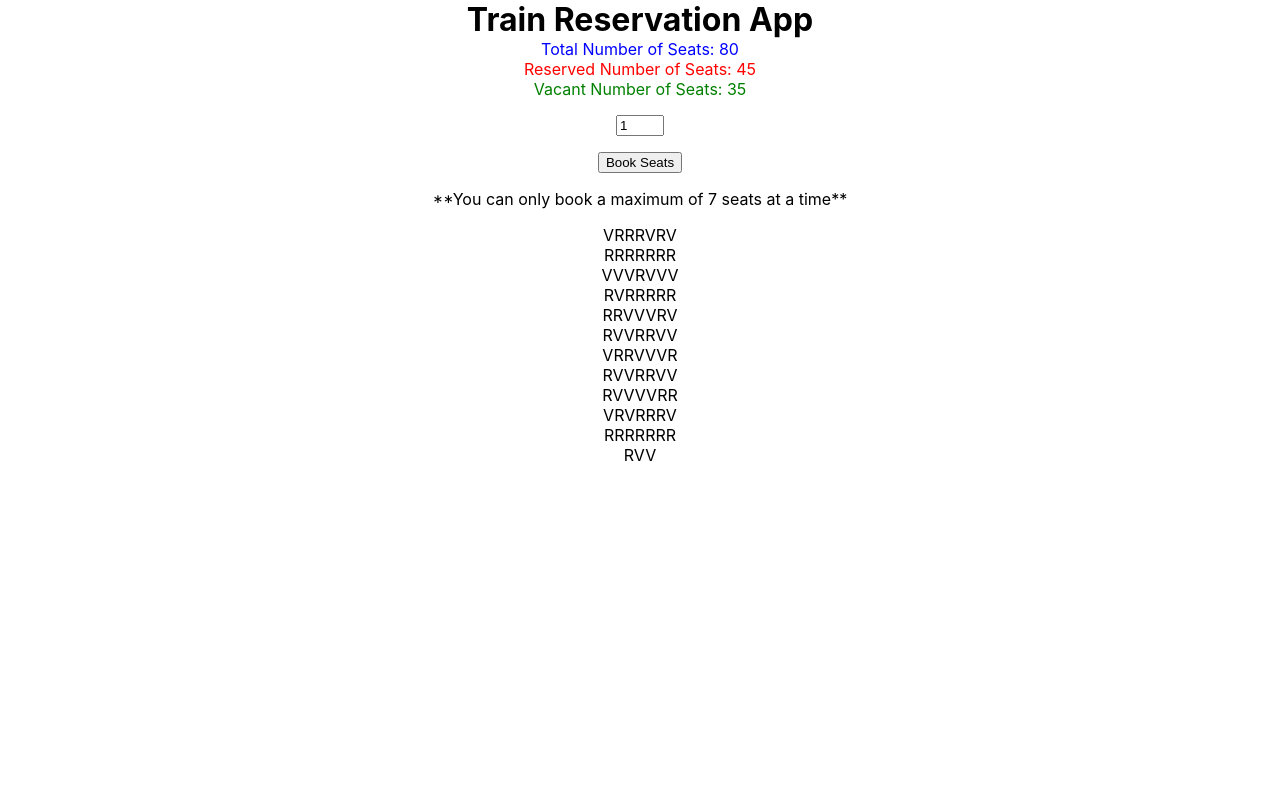
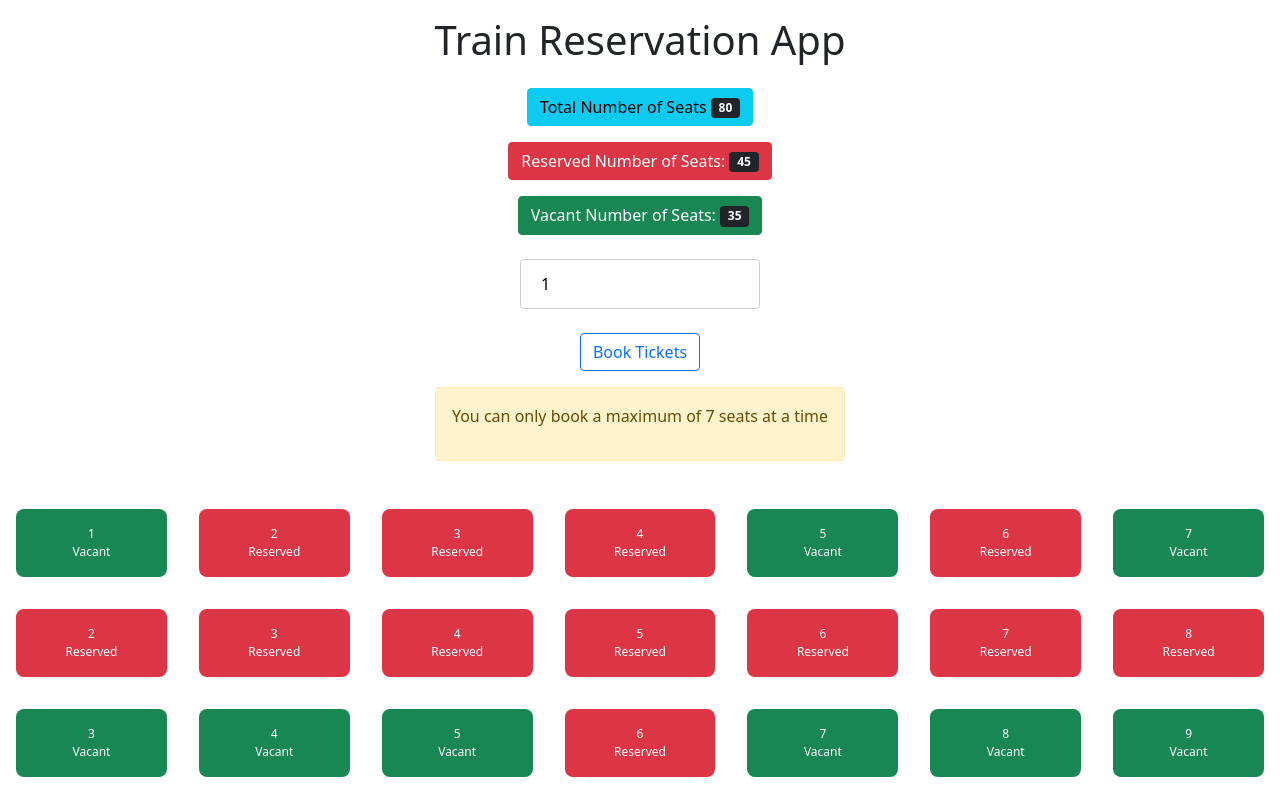
Before and after one commit to isadev97/TrainReservation, a React (Create React App) app: page / in a window 1280 px wide. Shown: the top 800 px of the page. Built offline with nearby package versions, Linux system fonts and the light colour scheme.

Commit message:
added a seat matrix ui and code refactoring

```diff
--- a/src/App.js
+++ b/src/App.js
@@ -1,24 +1,81 @@
-import React, { useState} from 'react';
-import UserInput from './components/UserInput';
-import StatusBar from './components/StatusBar';
-import SeatMatrix from './components/SeatMatrix';
-import cogoToast from 'cogo-toast';
-import { generateTrainRows } from './utils/utils';
-import { TOTAL_SEATS } from './utils/constants';
-import './App.css';
+import React, { useState } from "react";
+import UserInput from "./components/UserInput";
+import StatusBar from "./components/StatusBar";
+import SeatMatrix from "./components/SeatMatrix";
+import cogoToast from "cogo-toast";
+import {
+  generateTrainRows,
+  getCloneMatrix,
+  getCountOfSeatsInARow,
+} from "./utils/utils";
+import {
+  MAX_SEATS_ALLOWED_TO_BOOK,
+  TOTAL_SEATS,
+  RESERVED_SEAT,
+  VACANT_SEAT,
+} from "./utils/constants";
+import "./App.css";
 
+/*
+  Main app component of react
+*/
+function App() {
+  /*
+    State Managements
+  */
+  const [seatMatrix, reservedSeatsCount, vacantSeatCount] = generateTrainRows();
+  const totalSeats = TOTAL_SEATS;
+  const [seats, setSeats] = useState(seatMatrix);
+  const [reservedSeats, setReservedSeats] = useState(reservedSeatsCount);
+  const [vacantSeats, setVacantSeats] = useState(vacantSeatCount);
+  const [userInput, setUserInput] = useState(1);
+  const [bookedSeats, setBookedSeats] = useState([0]);
 
+  /*
+    Function to allocate seats
+  */
+  const allocateSeats = () => {
+    const cloneMatrix = getCloneMatrix(seatMatrix);
+    for (let i = 0; i < cloneMatrix.length; i++) {
+      const row = cloneMatrix[i];
+      const countOfVacantSeatsInARow = getCountOfSeatsInARow(row, VACANT_SEAT);
+      if (countOfVacantSeatsInARow - userInput >= 0) {
+        /*
+          Allocate seats in the same row
+        */
 
-function App() {
-  const [seatMatrix, reservedSeatsCount, vacantSeatCount] = generateTrainRows()
-  const totalSeats = TOTAL_SEATS
-  const [seats, setSeats] = useState(seatMatrix)
-  const [reservedSeats, setReservedSeats] = useState(reservedSeatsCount)
-  const [vacantSeats, setVacantSeats] = useState(vacantSeatCount)
-  const [userInput, setUserInput] = useState(1)
+        for (let j = 0; j < cloneMatrix[i].length; j++) {
+          if (cloneMatrix[i][j] === VACANT_SEAT) {
+            cloneMatrix[i][j] = RESERVED_SEAT;
+          }
+        }
+      }
+    }
+
+    /*
+
+    */
+  };
+
+  /*
+    Function to handle book seats when user clicks on the button
+  */
   const handleBookSeats = () => {
-    cogoToast.success('This is a success message!');
-  }
+    if (userInput <= 0) {
+      cogoToast.error("Invalid Input : You shoud book atleast 1 seat");
+      return;
+    }
+    if (userInput > MAX_SEATS_ALLOWED_TO_BOOK) {
+      cogoToast.error(
+        `Invalid Input : You can only book ${MAX_SEATS_ALLOWED_TO_BOOK} seats at a time`
+      );
+      return;
+    }
+    if (vacantSeats - userInput >= 0) {
+      return allocateSeats();
+    }
+  };
+
   return (
     <div className="App">
       <StatusBar
@@ -31,9 +88,7 @@ function App() {
         setUserInput={setUserInput}
         handleBookSeats={handleBookSeats}
       />
-      <SeatMatrix
-        seats={seats}
-      />
+      <SeatMatrix seats={seats} />
     </div>
   );
 }
--- a/src/components/SeatMatrix.js
+++ b/src/components/SeatMatrix.js
@@ -1,12 +1,36 @@
-import React from 'react';
-import '../css/seatmatrix.css'
+import React from "react";
+import "../css/seatmatrix.css";
+import {
+  RESERVED_SEAT,
+  VACANT_SEAT,
+  RESERVED_SEAT_BG_COLOR,
+  VACANT_SEAT_BG_COLOR,
+} from "../utils/constants";
 
+/*
+React component to show seat matrix UI
+*/
 function SeatMatrixUi({ seats }) {
   return (
     <div className="seat-matrix">
-      {seats.map((seat, index) => (
-        <div key={index} className="seat-matrix-row">
-          {seat}
+      {seats.map((row, i) => (
+        <div key={i} className="seat-matrix-row">
+          {row.map((seat, j) => (
+            <div
+              key={j}
+              className="seat-matrix-element"
+              style={{
+                background:
+                  seat === RESERVED_SEAT
+                    ? RESERVED_SEAT_BG_COLOR
+                    : VACANT_SEAT_BG_COLOR,
+              }}
+            >
+              {i + j + 1}
+              <br />
+              {seat === RESERVED_SEAT ? "Reserved" : "Vacant"}
+            </div>
+          ))}
         </div>
       ))}
     </div>
--- a/src/components/StatusBar.js
+++ b/src/components/StatusBar.js
@@ -1,14 +1,35 @@
-import React from 'react';
-import '../css/statusbar.css';
+import React from "react";
+import { Button, Badge } from "react-bootstrap";
+import "../css/statusbar.css";
 
+/*
+React component to show current status of seats in numbers that is total, reserved and vacant
+*/
 function StatusBar({ totalSeats, reservedSeats, vacantSeats }) {
   return (
     <>
-      <div className="status-bar-row">Train Reservation App</div>
+      <div className="status-bar-row">
+        <h1>Train Reservation App</h1>
+      </div>
       <div>
-        <div className="status-bar-row-total">Total Number of Seats: {totalSeats}</div>
-        <div className="status-bar-row-reserved">Reserved Number of Seats: {reservedSeats}</div>
-        <div className="status-bar-row-vacant">Vacant Number of Seats: {vacantSeats}</div>
+        <div className="status-bar-row-total">
+          <Button variant="info">
+            Total Number of Seats <Badge bg="dark">{totalSeats}</Badge>
+            <span className="visually-hidden"></span>
+          </Button>
+        </div>
+        <div className="status-bar-row-reserved">
+          <Button variant="danger">
+            Reserved Number of Seats: <Badge bg="dark">{reservedSeats}</Badge>
+            <span className="visually-hidden"></span>
+          </Button>
+        </div>
+        <div className="status-bar-row-vacant">
+          <Button variant="success">
+            Vacant Number of Seats: <Badge bg="dark">{vacantSeats}</Badge>
+            <span className="visually-hidden"></span>
+          </Button>
+        </div>
       </div>
     </>
   );
--- a/src/components/UserInput.js
+++ b/src/components/UserInput.js
@@ -1,20 +1,36 @@
-import React from 'react';
-import '../css/userinput.css'
+import React from "react";
+import { Button, Alert } from "react-bootstrap";
+import { MAX_SEATS_ALLOWED_TO_BOOK } from "../utils/constants";
+import "../css/userinput.css";
 
-
-function UserInput({ userInput, setUserInput, handleBookSeats}) {
+/*
+React component to take user input and allow booking of seats on button click
+*/
+function UserInput({ userInput, setUserInput, handleBookSeats }) {
   return (
-    <div className="user-input">
+    <div className="user-input-container">
       <input
         type="number"
         min="1"
         max="7"
         required
         value={userInput}
+        className="user-input"
         onChange={(e) => setUserInput(e.target.value)}
       />
-      <button onClick={handleBookSeats} className='user-input-btn'>Book Seats</button>
-      **You can only book a maximum of 7 seats at a time**
+      <Button
+        variant="outline-primary"
+        className="user-input-btn"
+        onClick={handleBookSeats}
+      >
+        Book Tickets
+      </Button>
+      <Alert variant="warning" className="user-input-msg">
+        <p>
+          You can only book a maximum of {MAX_SEATS_ALLOWED_TO_BOOK} seats at a
+          time
+        </p>
+      </Alert>
     </div>
   );
 }
--- a/src/css/seatmatrix.css
+++ b/src/css/seatmatrix.css
@@ -1,9 +1,18 @@
 .seat-matrix {
-    display: flex;
-    flex-direction: column;
+  display: flex;
+  flex-direction: column;
 }
 
-.seat-marix-row {
-    display: flex;
-    flex-direction: row;
+.seat-matrix-row {
+  display: flex;
+  flex-direction: row;
 }
+
+.seat-matrix-element {
+  flex-basis: 14%;
+  margin: 1rem;
+  padding: 1rem;
+  color: white;
+  border-radius: 0.5rem;
+  font-size: 0.75rem;
+}
--- a/src/css/statusbar.css
+++ b/src/css/statusbar.css
@@ -1,19 +1,20 @@
 .status-bar-row {
-    display: flex;
-    flex-direction: row;
-    justify-content: center;
-    font-weight: bold;
-    font-size: 2rem;
+  display: flex;
+  flex-direction: row;
+  justify-content: center;
+  font-weight: bold;
+  margin-top: 1rem;
+  margin-bottom: 1rem;
 }
 
 .status-bar-row-total {
-    color: blue;
+  margin-bottom: 1rem;
 }
 
 .status-bar-row-reserved {
-    color: red;
+  margin-bottom: 1rem;
 }
 
 .status-bar-row-vacant {
-    color: green;
+  margin-bottom: 1rem;
 }
--- a/src/css/userinput.css
+++ b/src/css/userinput.css
@@ -1,11 +1,22 @@
+.user-input-container {
+  display: flex;
+  flex-direction: column;
+  justify-content: center;
+  align-items: center;
+  margin: 1rem;
+}
+
 .user-input {
-    display: flex;
-    flex-direction: column;
-    justify-content: center;
-    align-items: center;
-    margin: 1rem;
+  width: 15rem;
+  padding: 12px 20px;
+  margin: 8px 0;
+  display: inline-block;
+  border: 1px solid #ccc;
+  border-radius: 4px;
+  box-sizing: border-box;
 }
 
 .user-input-btn {
-    margin: 1rem;
+  margin-top: 1rem;
+  margin-bottom: 1rem;
 }
--- a/src/index.js
+++ b/src/index.js
@@ -3,6 +3,7 @@ import ReactDOM from 'react-dom';
 import './index.css';
 import App from './App';
 import reportWebVitals from './reportWebVitals';
+import 'bootstrap/dist/css/bootstrap.min.css';
 
 ReactDOM.render(
   <React.StrictMode>
--- a/src/utils/constants.js
+++ b/src/utils/constants.js
@@ -17,3 +17,7 @@ export const MAX_SEATS_ALLOWED_TO_BOOK = 7;
 export const RESERVED_SEAT = "R";
 
 export const VACANT_SEAT = "V";
+
+export const RESERVED_SEAT_BG_COLOR = "#dc3545";
+
+export const VACANT_SEAT_BG_COLOR = "#198754";
--- a/src/utils/utils.js
+++ b/src/utils/utils.js
@@ -11,9 +11,9 @@ This function will fill a seat with a random value either reserved or vacant
 */
 const fillASeatWithRandomValue = () => {
   const x = Math.floor(Math.random() * 2);
-  if (x == 0) {
+  if (x === 0) {
     return VACANT_SEAT;
-  } else if (x == 1) {
+  } else if (x === 1) {
     return RESERVED_SEAT;
   }
 };
@@ -54,3 +54,16 @@ export const generateTrainRows = () => {
   seatMatrix.push(lastRow);
   return [seatMatrix, reservedSeatCount, vacantSeatCount];
 };
+
+export const getCloneMatrix = (currentArray) => {
+  var newArray = [];
+
+  for (var i = 0; i < currentArray.length; i++)
+    newArray[i] = currentArray[i].slice();
+
+  return newArray;
+};
+
+export const getCountOfSeatsInARow = (row, val) => {
+  return [...row].filter((x) => x === val).length;
+};
```
